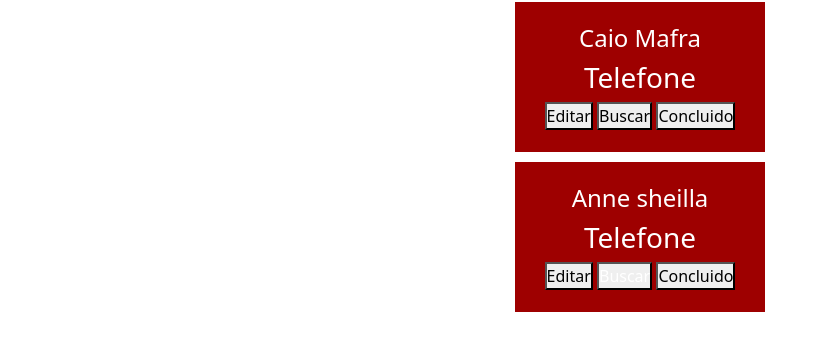
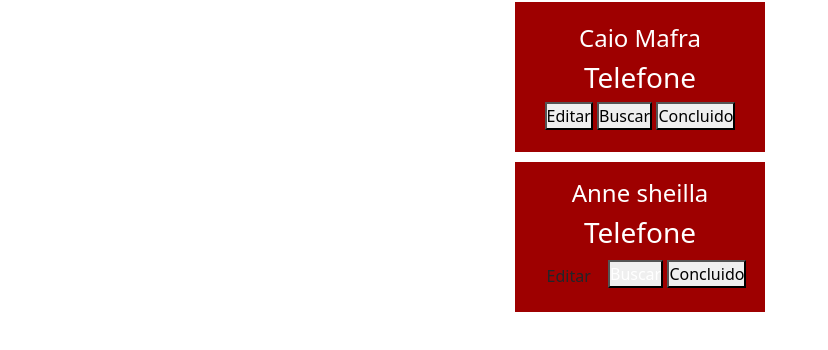
Before and after one commit to Caiomafia/Rota-Escolar-Conectada, a plain HTML site: page index.html in a window 1280 px wide. Shown: the part 72-422 px from the top of the page, without its empty margins (0-828 px from the left). Drawn offline with nearby package versions, Linux system fonts and the light colour scheme.

Commit message:
Atualização

```diff
--- a/index.html
+++ b/index.html
@@ -42,7 +42,7 @@
             <h4>Anne sheilla</h4>
             <h3>Telefone</h3>
             <div class="btnalunos">
-                <button id="Btn">Editar</button>
+                <button  class="btn">Editar</button>
                 <button id=""> <a href="https://www.google.com/maps/dir/-15.6231933,-47.655361/bluefit+rota+maps/@-15.6228562,-47.6550095,17z/data=!3m1!4b1!4m9!4m8!1m1!4e1!1m5!1m1!1s0x935a3afd6d6b43e7:0x7e499ce4821e95a0!2m2!1d-47.6500624!2d-15.6217472"> Buscar  </a> </button>
                 <button  id="">Concluido</button>
             </div>
```
